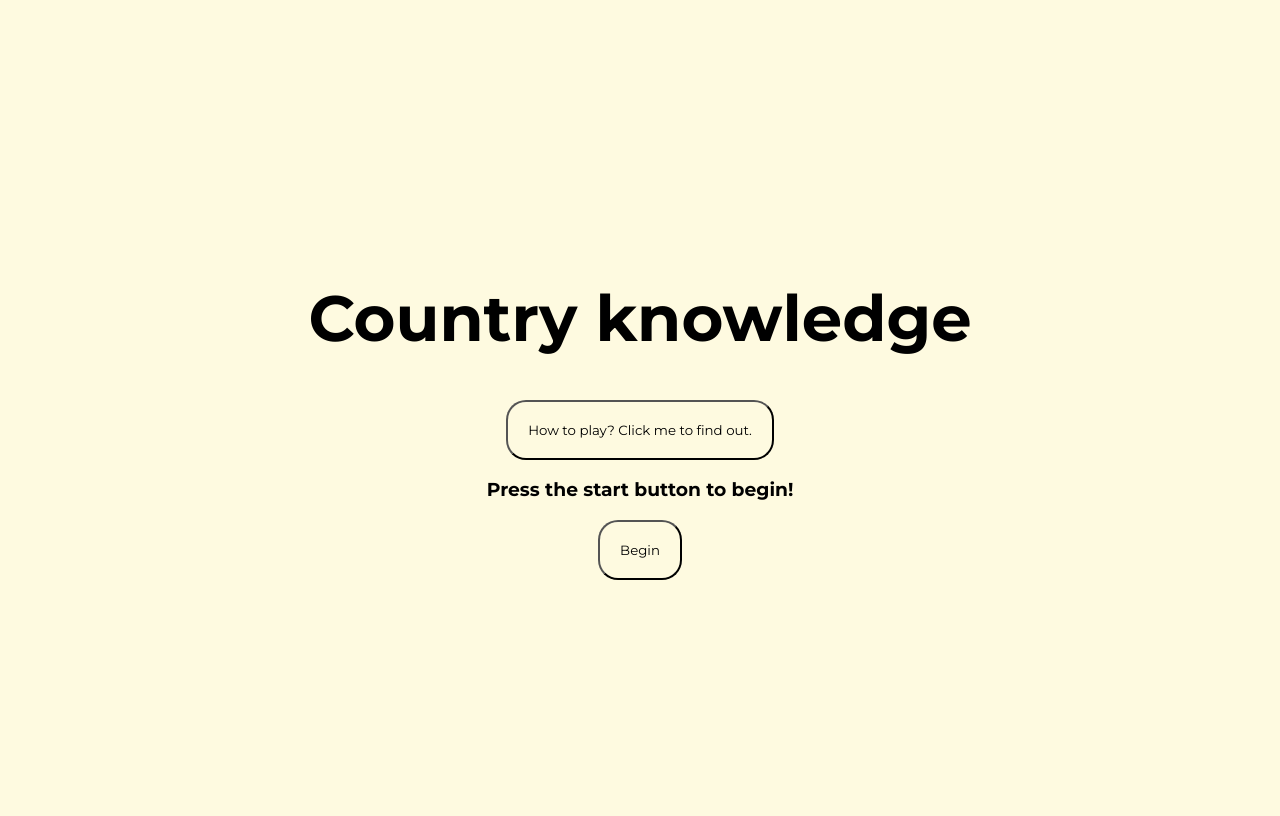
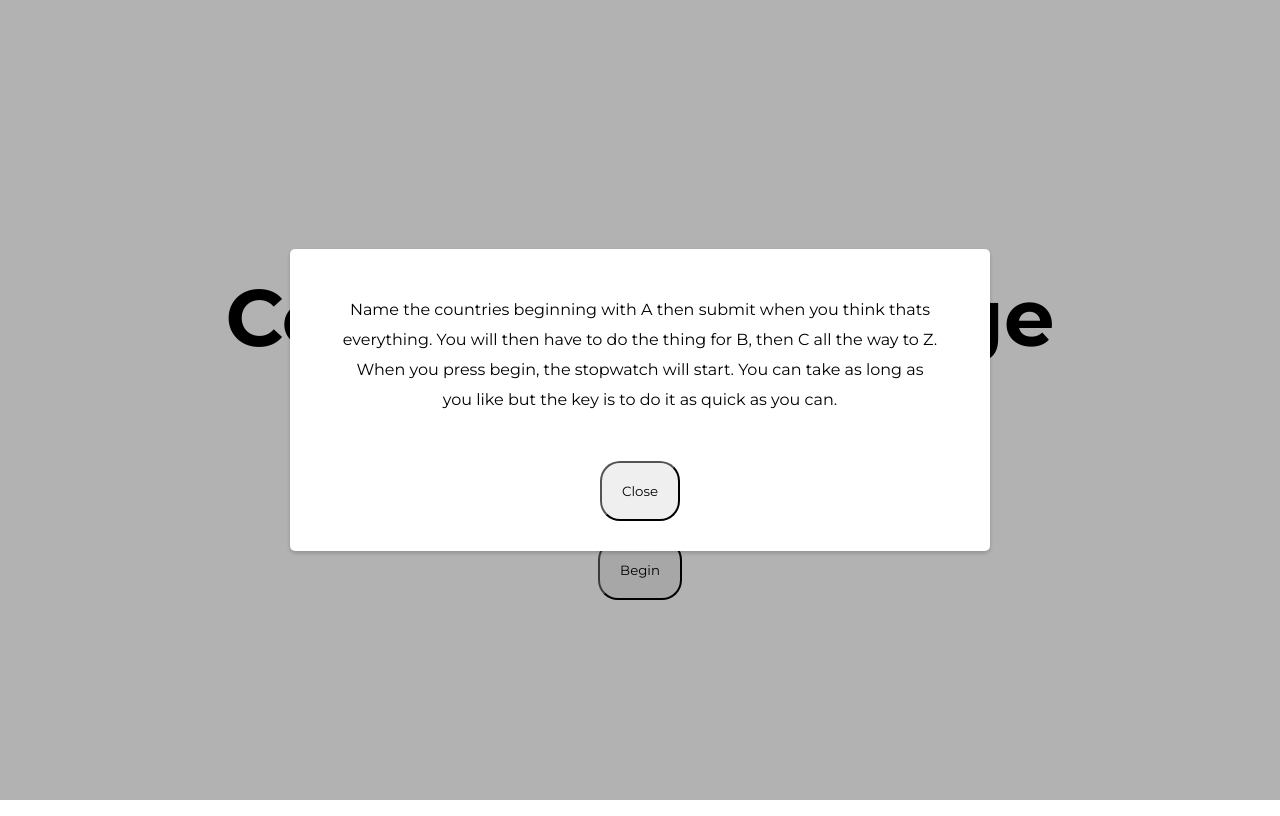
Before and after one commit to raitayami/CountryApp, a plain HTML site: page index.html in a window 1280 px wide. Both pictures are taken after a click on the button "How to play? Click me to find out.". Drawn offline with Linux system fonts and the light colour scheme.

Commit message:
Create a modal

```diff
--- a/index.css
+++ b/index.css
@@ -8,7 +8,7 @@
 
   *{
     font-family: "Montserrat", serif;
-    background-color: #FEFAE0;
+    /* background-color: #FEFAE0; */
   }
 
   .openingContent{
@@ -21,7 +21,7 @@
   }
 
   .openingContent h1{
-    font-size: 4rem;
+    font-size: 5rem;
   }
 
   .openingContent button{
@@ -32,3 +32,38 @@
   .mainContent{
     display: none;
   }
+
+  #answers{
+    list-style-type: none;
+  }
+
+  .modal-container{
+    background-color: rgba(0,0,0,0.3);
+    display: flex;
+    justify-content: center;
+    align-items: center;
+    position: fixed;
+    top: 0;
+    left: 0;
+    width: 100vw;
+    height: 100vh;
+    opacity: 0;
+    pointer-events: none;
+    transition: opacity 0.3s ease;
+  }
+
+  .show{
+    pointer-events: auto;
+    opacity: 1;
+  }
+
+  .modal{
+    width: 600px;
+    background-color: #fff;
+    max-width: 100%;
+    padding: 30px 50px;
+    border-radius: 5px;
+    box-shadow: 0px 2px 4px rgba(0,0,0,0.2);
+    text-align: center;
+    line-height: 30px;
+  }
--- a/index.html
+++ b/index.html
@@ -15,7 +15,16 @@
     <div class="openingContent">
         <h1>Country knowledge</h1>
 
-        <button>How to play? Click me to find out.</button>
+        <button id="howToPlayBtn">How to play? Click me to find out.</button>
+
+        <div class="modal-container" id="modal_container">
+            <div class="modal">
+                <p>Name the countries beginning with A then submit when you think thats everything. You will then have to do the thing for B, then C all the way to Z. When you press begin, the stopwatch will start.  You can take as long as you like but the key is to do it as quick as you can.
+                </p>
+                <br>
+                <button id="close">Close</button>
+            </div>
+        </div>
 
         <h3>Press the start button to begin!</h3>
 
--- a/index.js
+++ b/index.js
@@ -57,7 +57,25 @@ submitBtn.addEventListener('click', ()=>{
     let val = countries.indexOf(answer)
     countries.splice(val, 1)
     const li = document.createElement("li");
-    li.appendChild(document.createTextNode(answer));
+    li.appendChild(document.createTextNode(answer + " ✅"));
     answers.appendChild(li);
+
+    countryInput.value = ""
   }
 })
+
+const howToPlayBtn = document.getElementById("howToPlayBtn")
+
+const closeModal = document.getElementById("close")
+
+const modal_container = document.getElementById("modal_container");
+
+howToPlayBtn.addEventListener('click', ()=>{
+  modal_container.classList.add('show')
+
+})
+
+closeModal.addEventListener('click', ()=>{
+  modal_container.classList.remove('show')
+
+})
```
